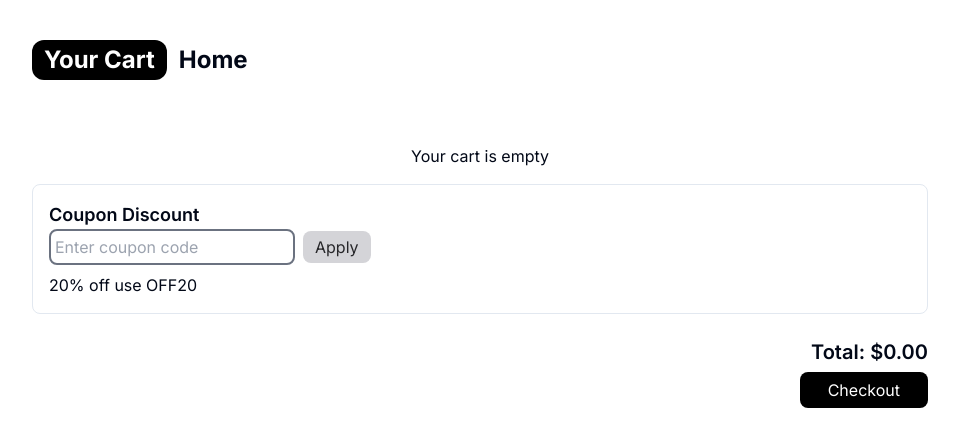
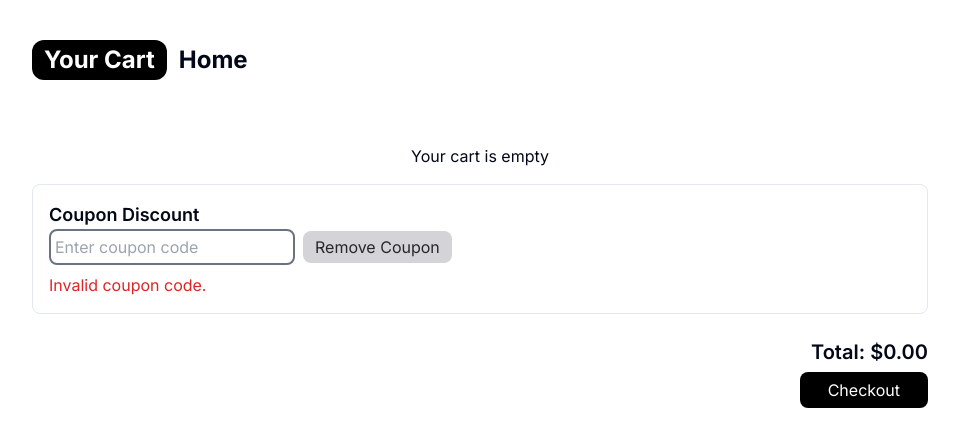
Before and after one commit to Hiiankit/E-commerce, a Next.js app: page /cart in a window 1280 px wide. Both pictures are taken after a click on the button "Apply". Shown: the top 446 px of the page, without its empty margins (160-1119 px from the left). Built offline with nearby package versions, Linux system fonts and the light colour scheme.

Commit message:
coupon State

```diff
--- a/src/app/cart/page.tsx
+++ b/src/app/cart/page.tsx
@@ -27,6 +27,7 @@ const Cart = () => {
   const [coupon, setCoupon] = useState<string>(""); // State to track coupon input
   const [discount, setDiscount] = useState<number>(0); // State to track discount percentage
   const [couponApplied, setCouponApplied] = useState<boolean>(false); // State to track if coupon is applied
+  const [isCouponInvalid, setIsCouponInvalid] = useState<boolean>(false);
 
   useEffect(() => {
     // Load cart from localStorage and initialize state
@@ -94,10 +95,17 @@ const Cart = () => {
       setCouponApplied(true);
       localStorage.setItem("discount", JSON.stringify(20)); // Store discount in localStorage
     } else {
-      alert("Invalid coupon code");
+      setIsCouponInvalid(true);
       setDiscount(0);
       setCouponApplied(false);
     }
+  };
+  const removeCoupon = () => {
+    setDiscount(0);
+    setCoupon("");
+    setCouponApplied(false);
+    setIsCouponInvalid(false);
+    localStorage.setItem("discount", JSON.stringify(0));
   };
 
   return (
@@ -174,20 +182,27 @@ const Cart = () => {
             disabled={couponApplied} // Disable input when coupon is applied
           />
           <button
-            onClick={applyCoupon}
+            onClick={
+              couponApplied || isCouponInvalid ? removeCoupon : applyCoupon
+            }
             className="bg-zinc-300 text-zinc-800 px-3 py-1 ml-0 md:ml-2 w-full md:w-auto rounded-lg"
           >
-            {couponApplied ? "Remove Coupon" : "Apply"}
+            {couponApplied || isCouponInvalid ? "Remove Coupon" : "Apply"}
           </button>
         </div>
-        {couponApplied ? (
+        {isCouponInvalid && (
+          <p className="text-red-600 mt-2">Invalid coupon code.</p>
+        )}
+        {couponApplied && !isCouponInvalid && (
           <p className="text-green-600 mt-2">
             {discount}% off on Subtotal - Coupon applied successfully!
           </p>
-        ) : (
+        )}
+        {!couponApplied && !isCouponInvalid && (
           <p className="mt-2">20% off use OFF20</p>
         )}
       </div>
+
       <div className="mt-6 text-right">
         <h3 className="text-xl font-semibold mb-3">
           Total: ${calculateTotalPrice()}
```
